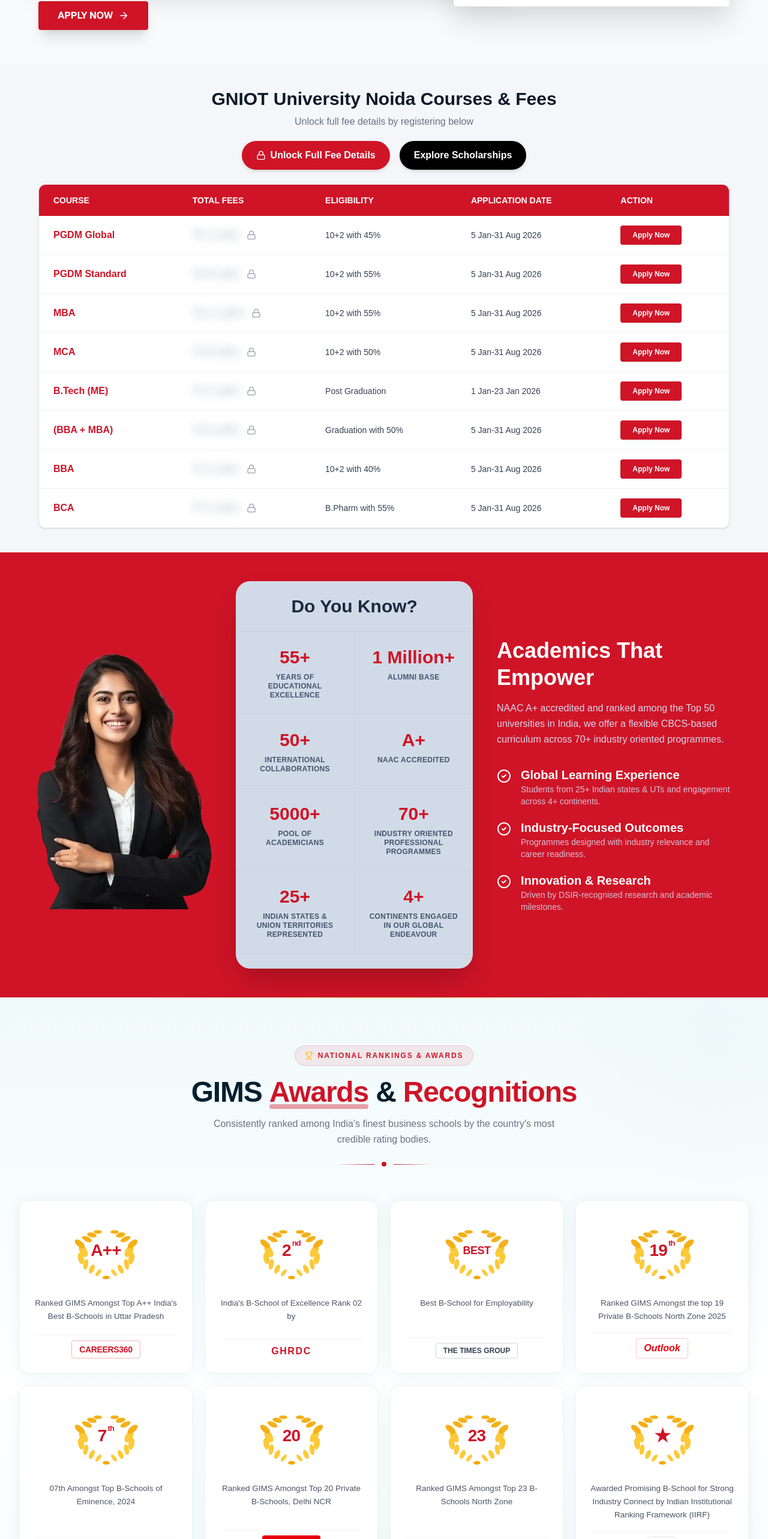
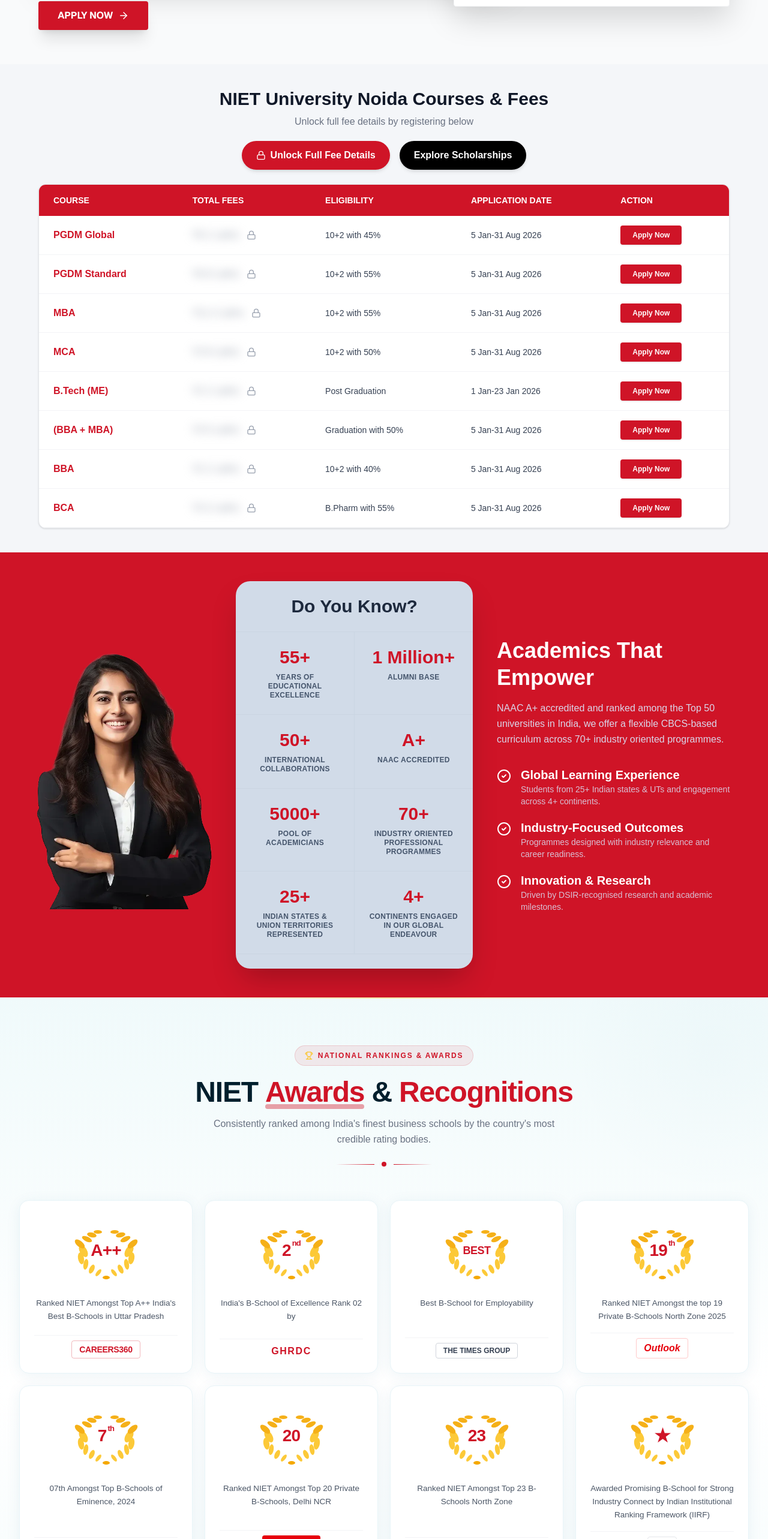
Before and after one commit to aragonani/niet-clg, a Next.js app: page /niet in a window 1280 px wide. Shown: the part 1527-4093 px from the top of the page at 60% size. Built offline with nearby package versions, Linux system fonts and the light colour scheme.

Commit message:
replace gniot with niet

```diff
--- a/components/award-section.tsx
+++ b/components/award-section.tsx
@@ -8,7 +8,7 @@
   {
     rank: "A++",
     sup: "",
-    description: "Ranked GIMS Amongst Top A++ India's Best B-Schools in Uttar Pradesh",
+    description: "Ranked NIET Amongst Top A++ India's Best B-Schools in Uttar Pradesh",
     source: "CAREERS360",
     sourceStyle: "careers",
     icon: <Star className="w-4 h-4" />,
@@ -35,7 +35,7 @@
   {
     rank: "19",
     sup: "th",
-    description: "Ranked GIMS Amongst the top 19 Private B-Schools North Zone 2025",
+    description: "Ranked NIET Amongst the top 19 Private B-Schools North Zone 2025",
     source: "Outlook",
     sourceStyle: "outlook",
     icon: <TrendingUp className="w-4 h-4" />,
@@ -53,7 +53,7 @@
   {
     rank: "20",
     sup: "",
-    description: "Ranked GIMS Amongst Top 20 Private B-Schools, Delhi NCR",
+    description: "Ranked NIET Amongst Top 20 Private B-Schools, Delhi NCR",
     source: "THE WEEK",
     sourceStyle: "theweek",
     icon: <Trophy className="w-4 h-4" />,
@@ -62,7 +62,7 @@
   {
     rank: "23",
     sup: "",
-    description: "Ranked GIMS Amongst Top 23 B-Schools North Zone",
+    description: "Ranked NIET Amongst Top 23 B-Schools North Zone",
     source: "BW BUSINESSWORLD",
     sourceStyle: "bw",
     icon: <TrendingUp className="w-4 h-4" />,
@@ -226,7 +226,7 @@
           </div>
 
           <h2 className="text-4xl sm:text-5xl font-black text-[#001f2d] tracking-tight leading-none mb-3">
-            GIMS{" "}
+            NIET{" "}
             <span className="relative inline-block">
               <span className="relative z-10 text-[#cf1427]">Awards</span>
               <span className="absolute -bottom-1 left-0 w-full h-2 bg-[#cf1427]/40 rounded-full z-0" />
--- a/components/courses-table.tsx
+++ b/components/courses-table.tsx
@@ -24,7 +24,7 @@
       <div className="max-w-6xl mx-auto text-center mb-6">
 
         <h2 className="text-2xl md:text-3xl font-bold text-gray-900">
-        GNIOT University Noida Courses & Fees
+        NIET University Noida Courses & Fees
         </h2>
 
         <p className="text-gray-500 text-sm md:text-base mt-2">
--- a/components/testimonial-section.tsx
+++ b/components/testimonial-section.tsx
@@ -12,7 +12,7 @@
     company: "Blackrock",
     batch: "MBA 2023",
     quote:
-      "The skills and knowledge I gained at GNIOT have been instrumental in shaping my career. The constant support from faculty and peers made a huge difference.",
+      "The skills and knowledge I gained at NIET have been instrumental in shaping my career. The constant support from faculty and peers made a huge difference.",
     initials: "AS",
     color: "#00648f",
   },
@@ -23,7 +23,7 @@
     company: "Goldman Sachs",
     batch: "MBA 2022",
     quote:
-      "GNIOT gave me a platform to transform my ambitions into reality. The industry exposure and case-study driven curriculum prepared me for real-world challenges from day one.",
+      "NIET gave me a platform to transform my ambitions into reality. The industry exposure and case-study driven curriculum prepared me for real-world challenges from day one.",
     initials: "RV",
     color: "#1a6b3c",
   },
@@ -34,7 +34,7 @@
     company: "Hindustan Unilever",
     batch: "PGDM 2023",
     quote:
-      "The PGDM program at GNIOT is a complete package — from world-class faculty to exceptional placement support. It reshaped how I think about business and leadership.",
+      "The PGDM program at NIET is a complete package — from world-class faculty to exceptional placement support. It reshaped how I think about business and leadership.",
     initials: "PS",
     color: "#7c3a8c",
   },
@@ -45,7 +45,7 @@
     company: "Amazon",
     batch: "PGDM 2022",
     quote:
-      "The global perspective and collaborative environment at GNIOT is unmatched. I built lifelong connections and a skill set that set me apart in every interview I attended.",
+      "The global perspective and collaborative environment at NIET is unmatched. I built lifelong connections and a skill set that set me apart in every interview I attended.",
     initials: "AM",
     color: "#b45309",
   },
--- a/components/whatsapp-button.tsx
+++ b/components/whatsapp-button.tsx
@@ -9,7 +9,7 @@
 
 export default function WhatsAppSticky({
   phoneNumber,
-  message = "Hello, I want admission details for GIMS.",
+  message = "Hello, I want admission details for NIET.",
 }: WhatsAppStickyProps) {
 
   const whatsappUrl = `https://wa.me/${phoneNumber}?text=${encodeURIComponent(
```
